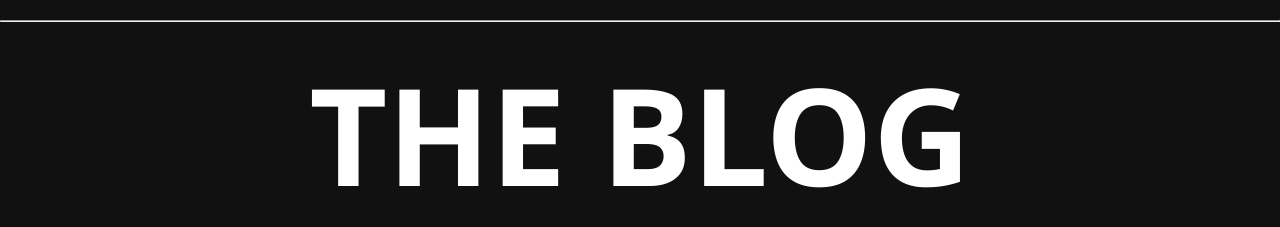
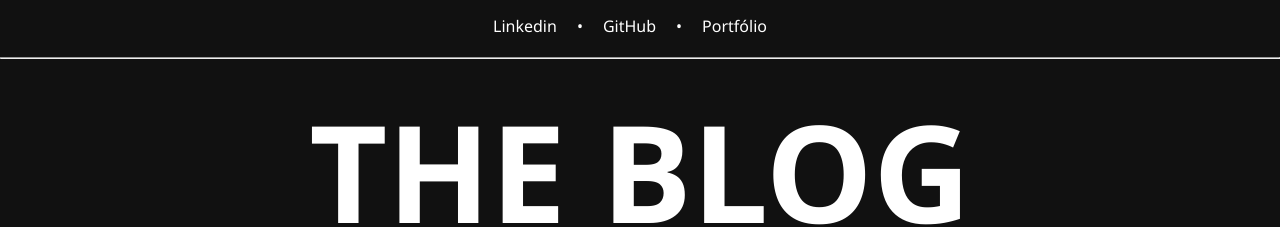
Before and after one commit to andrelucca99/angular-blog, an Angular app: page / in a window 1280 px wide. Shown: the top 227 px of the page. Built offline with nearby package versions, Linux system fonts and the light colour scheme.

Commit message:
feat: implementando menu da página

```diff
--- a/src/app/components/menu-bar/menu-bar.component.css
+++ b/src/app/components/menu-bar/menu-bar.component.css
@@ -0,0 +1,9 @@
+.container__menu-bar > ul {
+  display: flex;
+}
+
+.container__menu-bar > ul > li {
+  margin-right: 20px;
+  list-style: none;
+  cursor: pointer;
+}
--- a/src/app/components/menu-bar/menu-bar.component.html
+++ b/src/app/components/menu-bar/menu-bar.component.html
@@ -1 +1,9 @@
-<p>menu-bar works!</p>
+<nav class="container__menu-bar">
+  <ul>
+    <li><a href="#"></a>Linkedin</li>
+    <li><span>•</span></li>
+    <li><a href="#"></a>GitHub</li>
+    <li><span>•</span></li>
+    <li><a href="#"></a>Portfólio</li>
+  </ul>
+</nav>
--- a/src/app/pages/home/home.component.css
+++ b/src/app/pages/home/home.component.css
@@ -4,3 +4,10 @@
   display: flex;
   justify-content: center;
 }
+
+header {
+  margin-top: 15px;
+
+  display: flex;
+  justify-content: center;
+}
--- a/src/app/pages/home/home.component.html
+++ b/src/app/pages/home/home.component.html
@@ -1,3 +1,6 @@
+<header>
+  <app-menu-bar></app-menu-bar>
+</header>
 <app-menu-title></app-menu-title>
 <section class="container__articles">
   <article class="articles__main">
```
